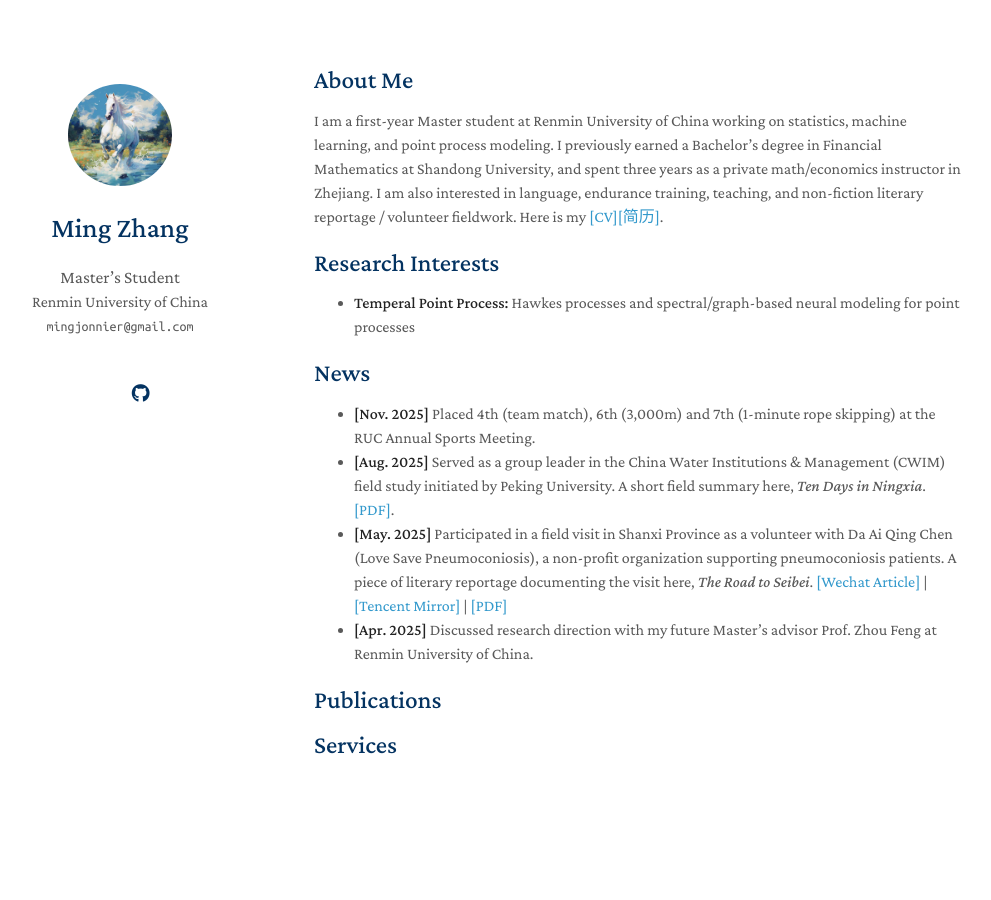
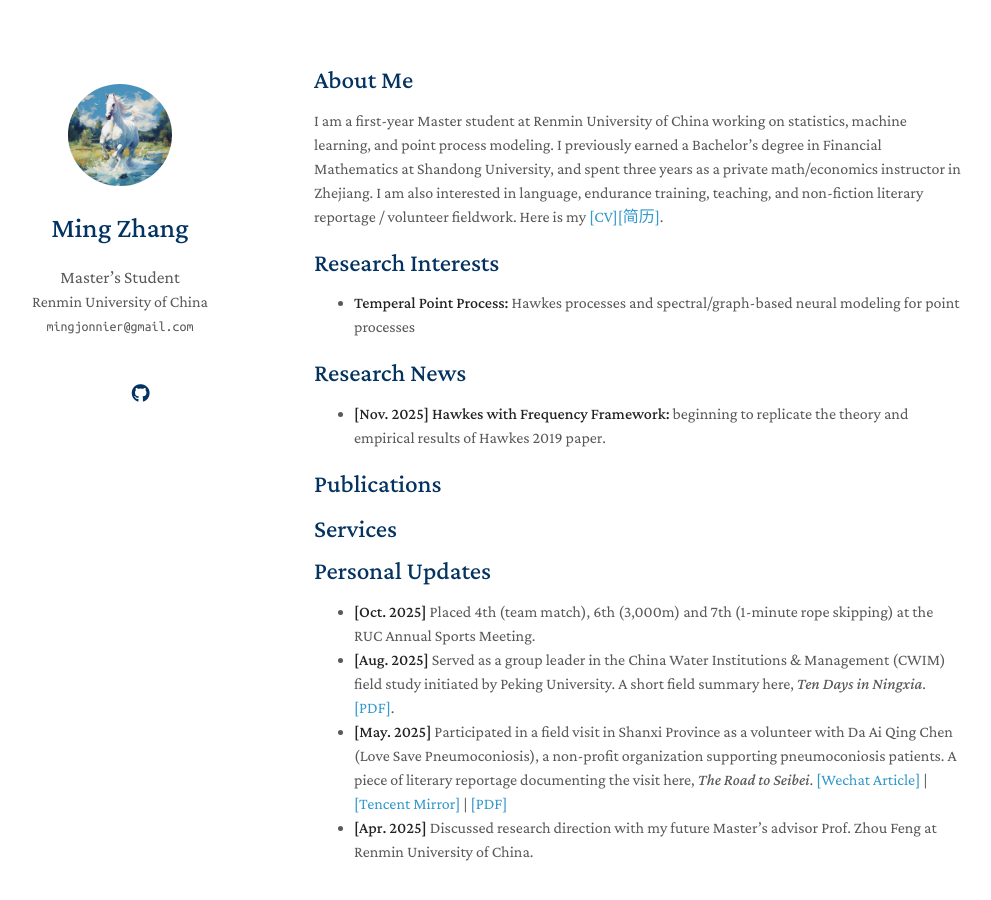
Before and after one commit to zhangming4153/zhangming4153.github.io, a Jekyll site: the page built from index.md, in a window 1280 px wide and 958 px high. Shown: the top 900 px of the window, without its empty margins (156-1147 px from the left). Built offline with Jekyll 4.4.1, drawn with Linux system fonts in a browser that asks for light colours; a style sheet for code colours, icons or effects is not loaded; our own code applies the rules of GitHub Pages for plain Markdown files.

Commit message:
Update index.md

```diff
--- a/index.md
+++ b/index.md
@@ -11,14 +11,16 @@ I am a first-year Master student at Renmin University of China working on statis
 - **Temperal Point Process:** Hawkes processes and spectral/graph-based neural modeling for point processes
 
 
-## News
+## Research News
+- **[Nov. 2025] Hawkes with Frequency Framework:** beginning to replicate the theory and empirical results of Hawkes 2019 paper.
 
-- **[Nov. 2025]** Placed 4th (team match), 6th (3,000m) and 7th (1-minute rope skipping) at the RUC Annual Sports Meeting.
+{% include_relative _includes/publications.md %}
+
+{% include_relative _includes/services.md %}
+
+## Personal Updates
+- **[Oct. 2025]** Placed 4th (team match), 6th (3,000m) and 7th (1-minute rope skipping) at the RUC Annual Sports Meeting.
 - **[Aug. 2025]** Served as a group leader in the China Water Institutions & Management (CWIM) field study initiated by Peking University. A short field summary here, _Ten Days in Ningxia_. [[PDF]](assets/Ningxia.pdf).
 - **[May. 2025]** Participated in a field visit in Shanxi Province as a volunteer with Da Ai Qing Chen (Love Save Pneumoconiosis), a non-profit organization supporting pneumoconiosis patients. A piece of literary reportage documenting the visit here, _The Road to Seibei_.
  [[Wechat Article]](https://mp.weixin.qq.com/s/o8Zpdd-DVcAKxdC4jhWxGg) | [[Tencent Mirror]](https://news.qq.com/rain/a/20250605A06ML000) | [[PDF]](assets/Shanxi.pdf)
 - **[Apr. 2025]** Discussed research direction with my future Master's advisor Prof. Zhou Feng at Renmin University of China.
-
-{% include_relative _includes/publications.md %}
-
-{% include_relative _includes/services.md %}
```
